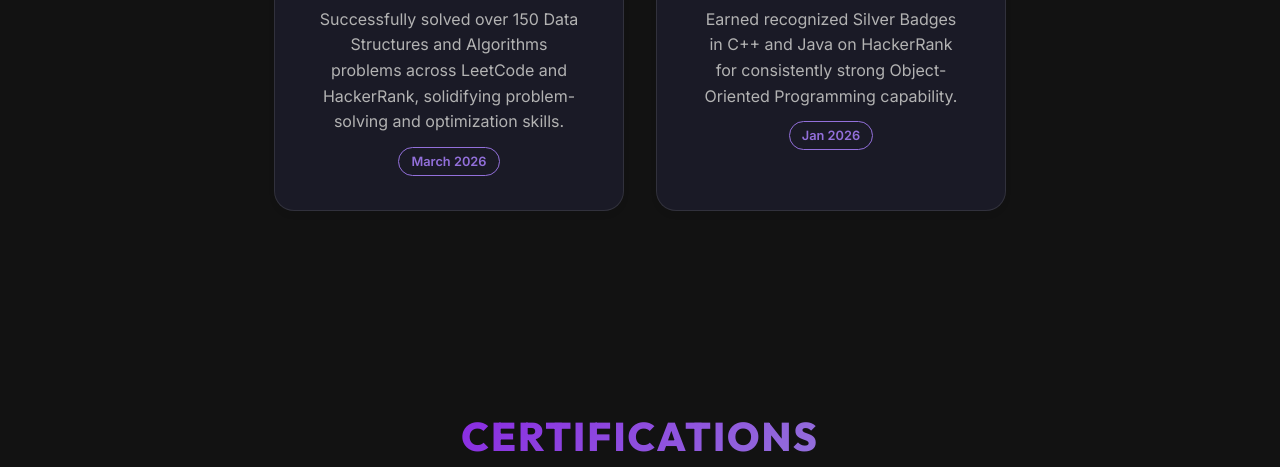
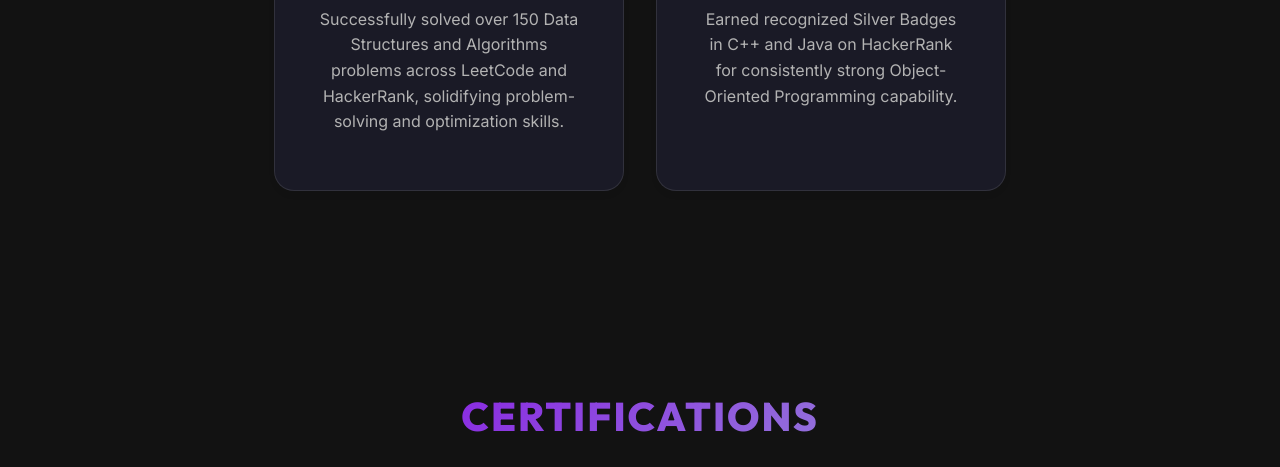
Before and after one commit to anjali-yadav17/Portfolio, a plain HTML site: page index.html in a window 1280 px wide. Shown: the part 6195-6662 px from the top of the page. Drawn offline with Linux system fonts and the light colour scheme.

Commit message:
Updated achievement section

```diff
--- a/index.html
+++ b/index.html
@@ -356,7 +356,6 @@
                     <h3>150+ DSA Problems Solved</h3>
                     <p>Successfully solved over 150 Data Structures and Algorithms problems across LeetCode and
                         HackerRank, solidifying problem-solving and optimization skills.</p>
-                    <span class="date-badge">March 2026</span>
                 </div>
             </div>
             <div class="glass-card achievement-card">
@@ -365,7 +364,6 @@
                     <h3>HackerRank Silver Badges</h3>
                     <p>Earned recognized Silver Badges in C++ and Java on HackerRank for consistently strong
                         Object-Oriented Programming capability.</p>
-                   <span class="date-badge">Jan 2026</span>
                 </div>
             </div>
 
```
